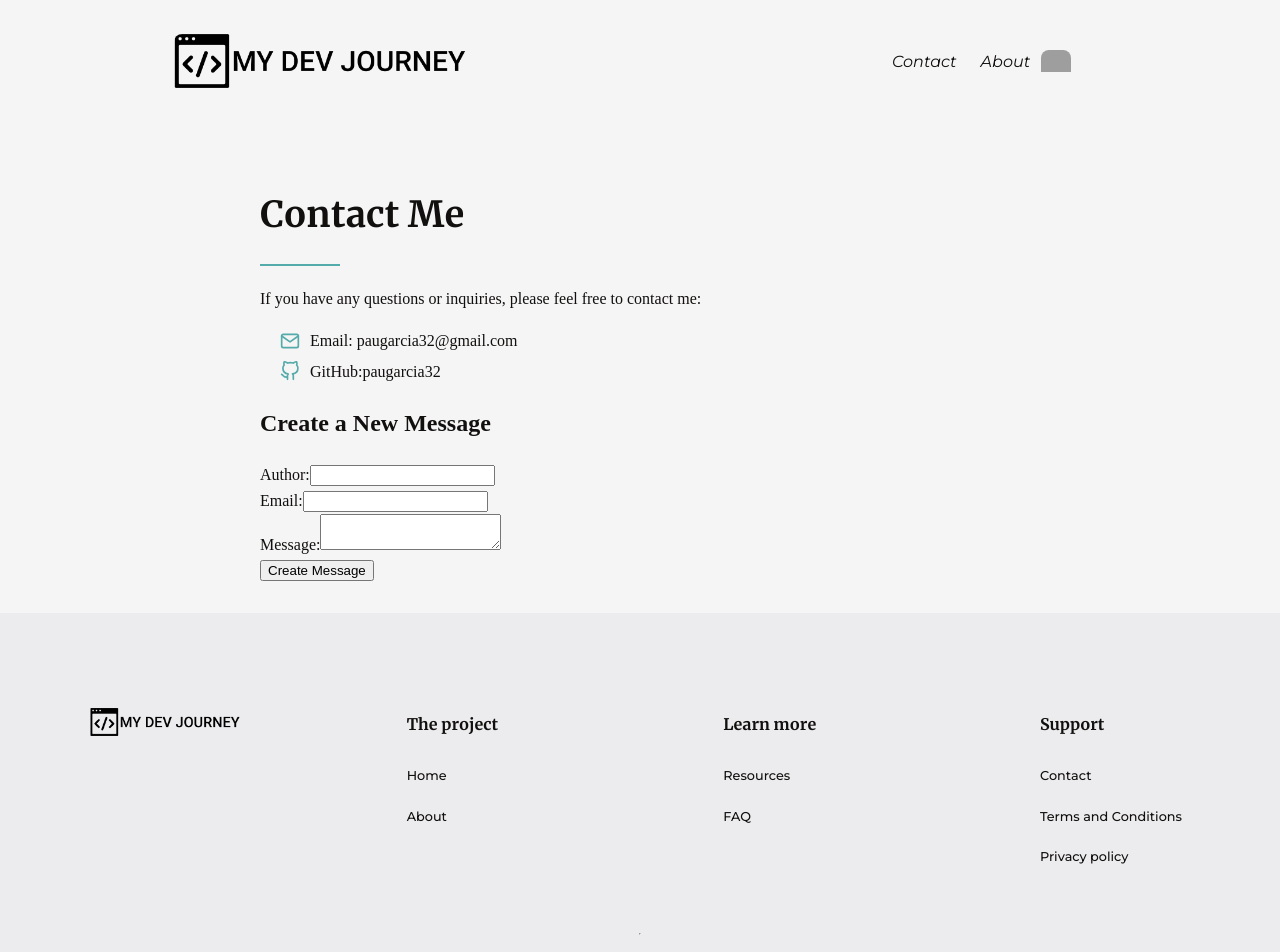
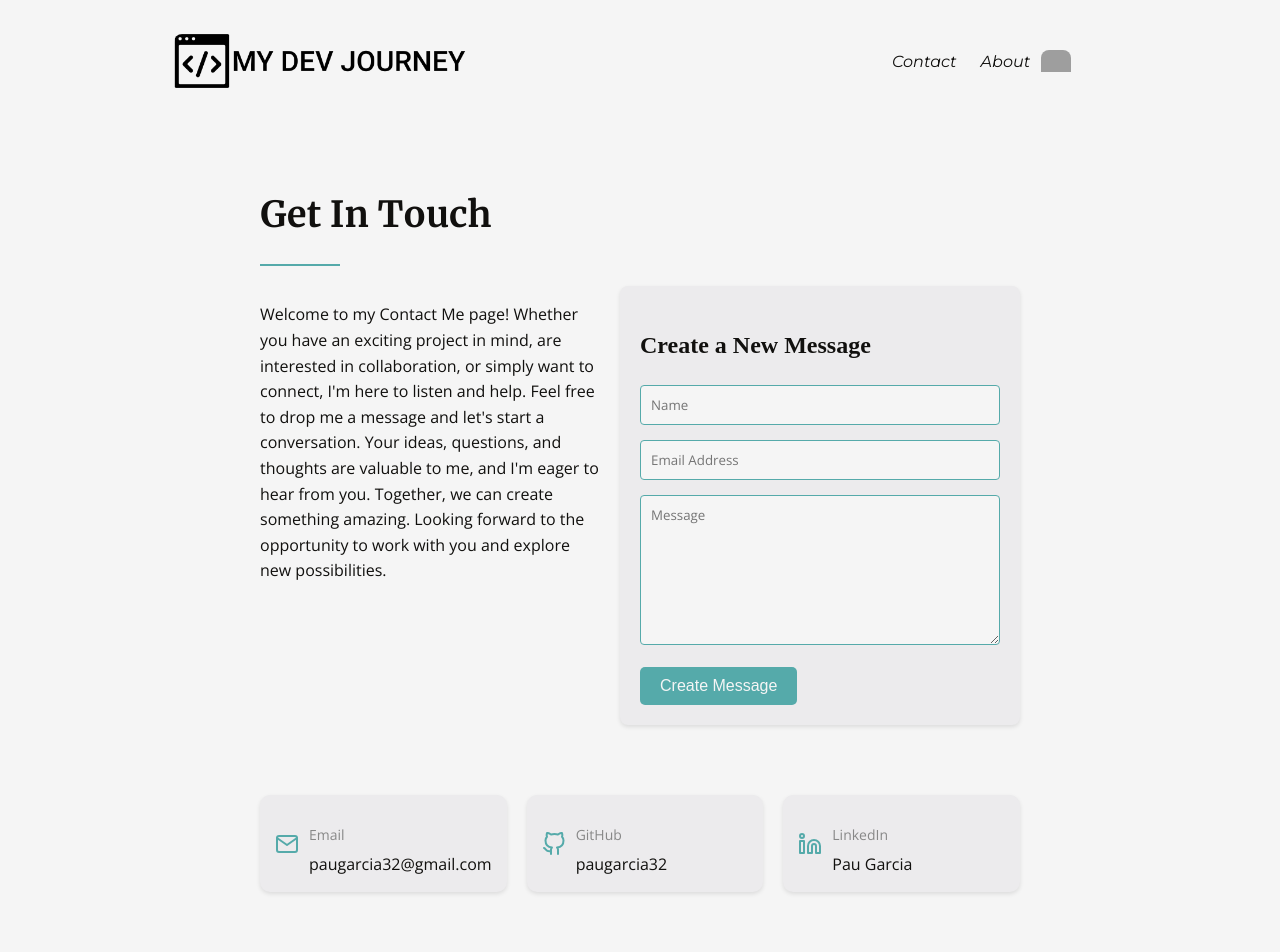
Before and after one commit to paugarcia32/dev-blog-client, a React (Create React App) app: page /contact in a window 1280 px wide. Shown: the top 952 px of the page. Built offline with nearby package versions, Linux system fonts and the light colour scheme; grey boxes are pictures that could not be loaded.

Commit message:
more styling

```diff
--- a/src/common/NavBar.js
+++ b/src/common/NavBar.js
@@ -4,9 +4,8 @@ import { FaBars, FaTimes } from "react-icons/fa";
 import "../styles/NavBar.css";
 import { ThemeProvider, useTheme } from "../common/ThemeProvider.js";
 
-
 export default function NavBar() {
-  const { theme, toggleTheme } = useTheme(); // Suscribir el NavBar al contexto del tema
+  const { theme, toggleTheme } = useTheme();
   const navRef = useRef();
 
   useEffect(() => {
@@ -24,13 +23,21 @@ export default function NavBar() {
   return (
     <header className="nav">
       <Link to="/" className="site-title">
-        <img src={theme === "dark" ? "Logo/logo-dark-theme.png" : "Logo/logo-light-theme.png"} alt="" id="logo" />
+        <img
+          src={
+            theme === "dark"
+              ? "Logo/logo-dark-theme.png"
+              : "Logo/logo-light-theme.png"
+          }
+          alt=""
+          id="logo"
+        />
       </Link>
       <button className="nav-btn" onClick={showNavbar}>
         <FaBars />
       </button>
       <nav className="links-nav" ref={navRef}>
-      {/* <nav className={`links-nav ${theme === "dark" ? "responsive_nav" : ""}`} ref={navRef}> */}
+        {/* <nav className={`links-nav ${theme === "dark" ? "responsive_nav" : ""}`} ref={navRef}> */}
         <ul>
           <li>
             <CustomLink to="/contact">Contact</CustomLink>
@@ -39,7 +46,12 @@ export default function NavBar() {
             <CustomLink to="/about">About</CustomLink>
           </li>
         </ul>
-        <img src={theme === "dark" ? "sun.png" : "moon.png"} alt="" id="icon" onClick={toggleTheme} />
+        <img
+          src={theme === "dark" ? "sun.png" : "moon.png"}
+          alt=""
+          id="icon"
+          onClick={toggleTheme}
+        />
         <button className="nav-btn nav-close-btn" onClick={showNavbar}>
           <FaTimes />
         </button>
--- a/src/components/CreateMessage.js
+++ b/src/components/CreateMessage.js
@@ -1,9 +1,10 @@
 import { useState } from "react";
-import * as EmailValidator from "email-validator"; // Importa el paquete email-validator
+import * as EmailValidator from "email-validator";
+import "../styles/CreateMessage.css";
 
 const CreateMessageForm = () => {
   const [author, setAuthor] = useState("");
-  const [email, setEmail] = useState(""); // Agrega el estado para el correo electrónico
+  const [email, setEmail] = useState("");
   const [message, setMessage] = useState("");
   const [isSubmitting, setIsSubmitting] = useState(false);
 
@@ -15,7 +16,6 @@ const CreateMessageForm = () => {
       return;
     }
 
-    // Valida el formato del correo electrónico utilizando email-validator
     if (!EmailValidator.validate(email)) {
       alert("Please enter a valid email address.");
       return;
@@ -29,7 +29,7 @@ const CreateMessageForm = () => {
         headers: {
           "Content-Type": "application/json",
         },
-        body: JSON.stringify({ author, email, message }), // Agrega 'email' aquí
+        body: JSON.stringify({ author, email, message }),
       });
 
       if (response.ok) {
@@ -49,36 +49,40 @@ const CreateMessageForm = () => {
   };
 
   return (
-    <div>
+    <div className="sendMessage">
       <h2>Create a New Message</h2>
       <form onSubmit={handleSubmit}>
-        <div>
-          <label htmlFor="author">Author:</label>
+        <div className="AuthorMessage">
           <input
+            placeholder="Name"
             type="text"
             id="author"
             value={author}
             onChange={(e) => setAuthor(e.target.value)}
           />
         </div>
-        <div>
-          <label htmlFor="email">Email:</label>
+        <div className="EmailMessage">
           <input
+            placeholder="Email Address"
             type="email"
             id="email"
             value={email}
             onChange={(e) => setEmail(e.target.value)}
           />
         </div>
-        <div>
-          <label htmlFor="message">Message:</label>
+        <div className="ContentMessage">
           <textarea
+            placeholder="Message"
             id="message"
             value={message}
             onChange={(e) => setMessage(e.target.value)}
           />
         </div>
-        <button type="submit" disabled={isSubmitting}>
+        <button
+          type="submit"
+          disabled={isSubmitting}
+          className="create-message"
+        >
           Create Message
         </button>
       </form>
--- a/src/pages/Contact.js
+++ b/src/pages/Contact.js
@@ -1,5 +1,5 @@
 import React, { useEffect } from "react";
-import { FiMail, FiGithub } from "react-icons/fi"; // Import icons
+import { FiMail, FiGithub, FiLinkedin } from "react-icons/fi";
 import "../styles/Contact.css";
 import CreateMessageForm from "../components/CreateMessage";
 
@@ -7,36 +7,54 @@ export default function Contact() {
   useEffect(() => {
     window.scrollTo(0, 0);
   }, []);
+
+  const contactInfo = [
+    {
+      icon: <FiMail />,
+      site: "Email",
+      username: "paugarcia32@gmail.com",
+    },
+    {
+      icon: <FiGithub />,
+      site: "GitHub",
+      username: "paugarcia32",
+    },
+    {
+      icon: <FiLinkedin />,
+      site: "LinkedIn",
+      username: "Pau Garcia",
+    },
+  ];
+
   return (
     <div className="contact-container">
-      <h1>Contact Me</h1>
+      <h1>Get In Touch</h1>
       <div className="main-title-underline"></div>
-      <p>
-        If you have any questions or inquiries, please feel free to contact me:
-      </p>
-      <ul>
-        <li>
-          <span className="icon">
-            <FiMail />
-          </span>
-          Email: paugarcia32@gmail.com
-        </li>
-        <li>
-          <span className="icon">
-            <FiGithub />
-          </span>
-          GitHub:{" "}
-          <a
-            href="https://github.com/paugarcia32"
-            target="_blank"
-            rel="noopener noreferrer"
-          >
-            paugarcia32
-          </a>
-        </li>
-      </ul>
+      <div className="rowContact">
+        <p>
+          Welcome to my Contact Me page! Whether you have an exciting project in
+          mind, are interested in collaboration, or simply want to connect, I'm
+          here to listen and help. Feel free to drop me a message and let's
+          start a conversation. Your ideas, questions, and thoughts are valuable
+          to me, and I'm eager to hear from you. Together, we can create
+          something amazing. Looking forward to the opportunity to work with you
+          and explore new possibilities.
+        </p>
 
-      <CreateMessageForm />
+        <CreateMessageForm />
+      </div>
+
+      <div className="contact-cards">
+        {contactInfo.map((contact) => (
+          <div key={contact.site} className="contact-card">
+            <span className="icon">{contact.icon}</span>
+            <div className="contact-info">
+              <p className="Psite">{contact.site}</p>
+              <p className="Pusername">{contact.username}</p>
+            </div>
+          </div>
+        ))}
+      </div>
     </div>
   );
 }
--- a/src/styles/Contact.css
+++ b/src/styles/Contact.css
@@ -1,43 +1,3 @@
-/* .contact-container {
-  max-width: 800px;
-  margin: 0 auto;
-  padding: 20px;
-  line-height: 1.6;
-}
-
-.contact-container h1 {
-  color: var(--text);
-  font-size: 36px;
-  font-weight: bold;
-  margin-bottom: 20px;
-  font-family: MerriweatherBold;
-}
-
-.main-title-underline {
-  width: 80px;
-  text-align: left;
-  height: 0.15rem;
-  background: var(--accent);
-  margin-bottom: 20px;
-}
-
-.contact-container p {
-  color: var(--text);
-  font-size: 16px;
-  margin-bottom: 10px;
-}
-
-.contact-container ul {
-  list-style-type: disc;
-  padding-left: 20px;
-}
-
-.contact-container li {
-  color: var(--text);
-  font-size: 16px;
-  margin-bottom: 5px;
-} */
-
 .contact-container {
   max-width: 800px;
   margin: 0 auto;
@@ -61,10 +21,17 @@
   margin-bottom: 20px;
 }
 
+.rowContact {
+  display: flex;
+  gap: 20px;
+  margin-bottom: 20px;
+}
+
 .contact-container p {
   color: var(--text);
   font-size: 16px;
   margin-bottom: 10px;
+  font-family: OpenSans;
 }
 
 .contact-container ul {
@@ -90,11 +57,66 @@
 }
 
 .contact-container a {
-  color: var(--text); /* Adjust link color */
+  color: var(--text);
   text-decoration: none;
   transition: color 0.3s;
 }
 
 .contact-container a:hover {
-  color: var(--accent); /* Adjust hover color */
+  color: var(--accent);
 }
+
+.contact-cards {
+  display: flex;
+  gap: 20px;
+}
+
+.contact-card {
+  flex: 1;
+  display: flex;
+  align-items: center;
+  background-color: var(--secondary);
+  border-radius: 10px;
+  padding: 15px;
+  box-shadow: 0px 2px 4px rgba(0, 0, 0, 0.1);
+  margin-top: 50px;
+  margin-bottom: 50px;
+}
+
+.contact-card .icon {
+  font-size: 24px;
+  margin-right: 10px;
+  color: var(--accent);
+}
+
+.contact-info {
+  display: flex;
+  flex-direction: column;
+}
+
+.contact-info .Psite {
+  color: var(--text-dim);
+  font-size: 14px;
+  margin-bottom: 5px;
+}
+
+.contact-info .Pusername {
+  color: var(--text);
+  font-size: 16px;
+  margin: 0;
+}
+
+@media (max-width: 768px) {
+  .rowContact {
+    flex-direction: column;
+  }
+
+  .contact-form {
+    margin-top: 20px;
+  }
+
+  .contact-cards {
+    display: flex;
+    flex-direction: column;
+  }
+}
--- /dev/null
+++ b/src/styles/CreateMessage.css
@@ -0,0 +1,45 @@
+.sendMessage {
+  background-color: var(--secondary);
+  padding: 20px;
+  border-radius: 8px;
+  box-shadow: 0px 2px 4px rgba(0, 0, 0, 0.1);
+  max-width: 400px;
+  margin: 0 auto;
+  min-width: 400px;
+}
+
+.AuthorMessage,
+.EmailMessage,
+.ContentMessage {
+  margin-bottom: 15px;
+}
+
+.AuthorMessage input,
+.EmailMessage input,
+.ContentMessage textarea {
+  width: 100%;
+  padding: 10px;
+  border: 1px solid var(--accent);
+  border-radius: 4px;
+  background-color: var(--background);
+  color: var(--text);
+  font-family: OpenSans;
+}
+
+.ContentMessage textarea {
+  height: 150px;
+}
+.create-message {
+  background-color: var(--accent);
+  color: var(--background);
+  border: none;
+  padding: 10px 20px;
+  border-radius: 5px;
+  font-size: 16px;
+  cursor: pointer;
+  transition: background-color 0.3s ease;
+}
+
+.create-message:hover {
+  background-color: var(--primary);
+}
--- a/src/styles/PostPage.css
+++ b/src/styles/PostPage.css
@@ -147,9 +147,9 @@ div.post-page p {
 
 .related-posts-section {
   margin-top: 40px;
-  display: flex; /* Cambiamos a flexbox para centrar las tarjetas */
-  flex-direction: column; /* Aplicamos una dirección de columna para apilar verticalmente */
-  align-items: center; /* Centramos horizontalmente en el centro de la pantalla */
+  display: flex;
+  flex-direction: row;
+  align-items: center;
   gap: 20px;
   margin-bottom: 100px;
 }
```
Also changed, not shown: src/common/ThemeProvider.js (+7 -6 lines).
